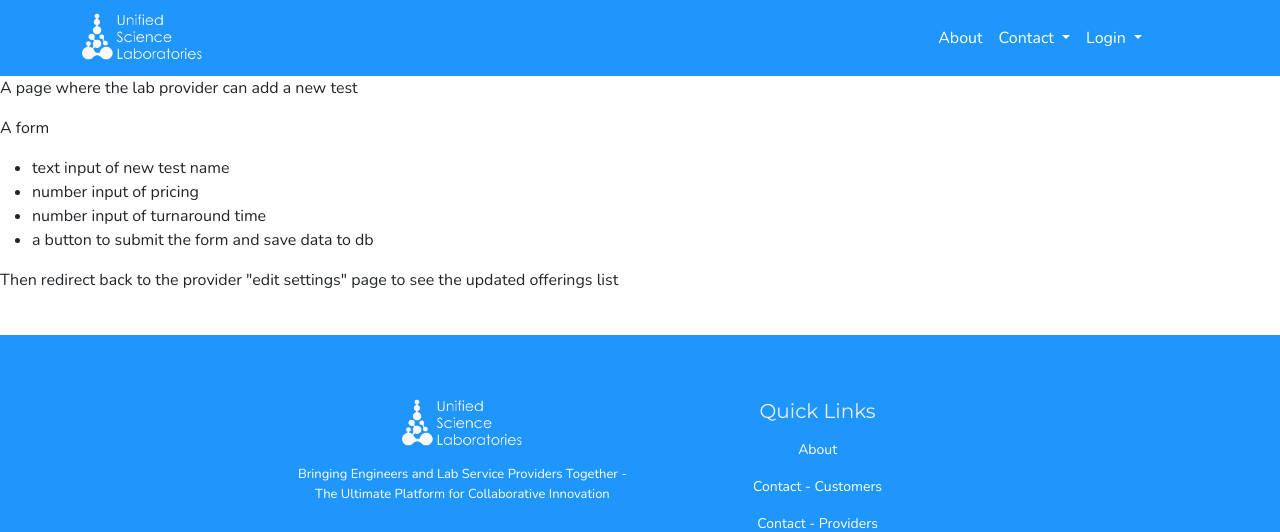
After one commit to bharding216/labs, a Python web app: template project/templates/add_new_test.html in a window 1280 px wide. The commit adds this page. Shown: the top 532 px of the page. Run offline with Jinja, Linux system fonts and the light colour scheme; the template is opened without the code that fills it, so the values that code supplies are empty; some libraries are stand-ins or nearby versions.

Commit message:
Add endpoint for providers to add a new test offering
Created add_new_test.html, created the view function, and added a button to provider_settings.html

```diff
--- /dev/null
+++ b/project/templates/add_new_test.html
@@ -0,0 +1,19 @@
+{% extends 'base.html' %}
+
+{% block title %}Add a New Test | Unified Science Labs{% endblock %}
+
+{% block content %}
+
+<p>A page where the lab provider can add a new test</p>
+
+<p>A form</p>
+<ul>
+    <li>text input of new test name</li>
+    <li>number input of pricing</li>
+    <li>number input of turnaround time</li>
+    <li>a button to submit the form and save data to db</li>
+</ul>
+
+<p>Then redirect back to the provider "edit settings" page to see the updated offerings list</p>
+
+{% endblock %}
--- a/project/views.py
+++ b/project/views.py
@@ -570,6 +570,12 @@ def provider_settings():
                             )
 
 
+@views.route("/add_new_test", methods=['GET', 'POST'])
+@login_required
+def add_new_test():
+    return render_template('add_new_test.html',
+                            user = current_user
+                            )
 
 
 @views.route("/update_prices/<int:id>/<path:test_name>", methods=['GET', 'POST'])
```
Also changed, not shown: project/templates/provider_settings.html (+10 -2 lines), 1 other file.
